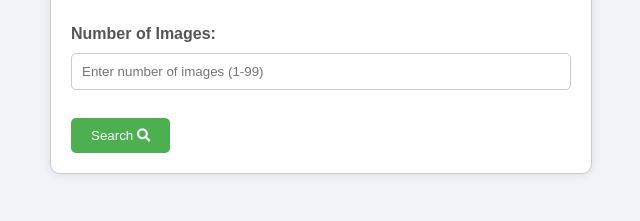
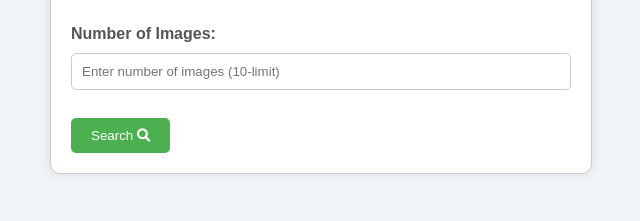
Before and after one commit to Kunamidev/Pinterest, a website: page index.html in a window 1280 px wide. Shown: the part 197-418 px from the top of the page, 319-959 px from the left. Drawn offline with Linux system fonts and the light colour scheme.

Commit message:
Update index.html

```diff
--- a/index.html
+++ b/index.html
@@ -126,7 +126,7 @@
   <label for="query">Search Query:</label>
   <input type="text" id="query" name="query" placeholder="Enter search query"><br><br>
   <label for="number">Number of Images:</label>
-  <input type="number" id="number" name="number" placeholder="Enter number of images (1-99)"><br><br>
+  <input type="number" id="number" name="number" placeholder="Enter number of images (10-limit)"><br><br>
   <button type="submit">Search <i class="fas fa-search"></i></button>
 </form>
 <footer>
```
